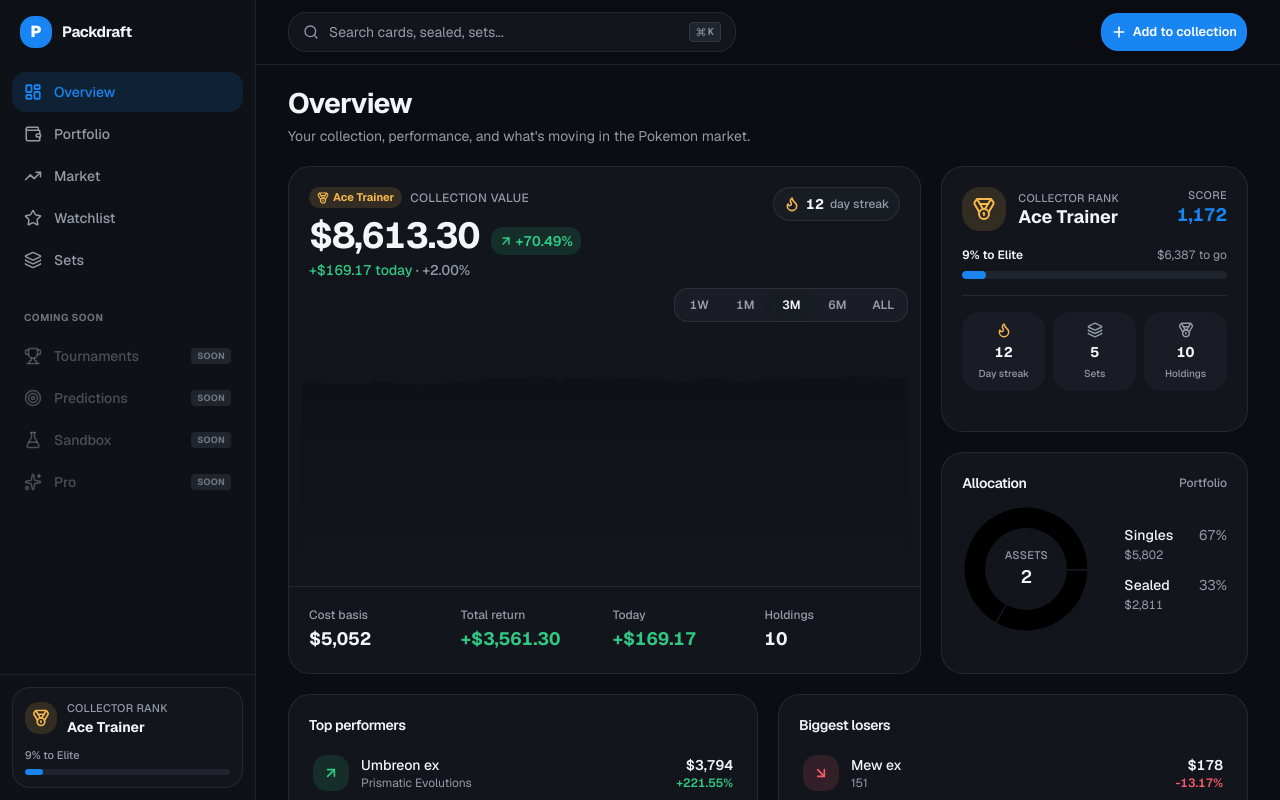
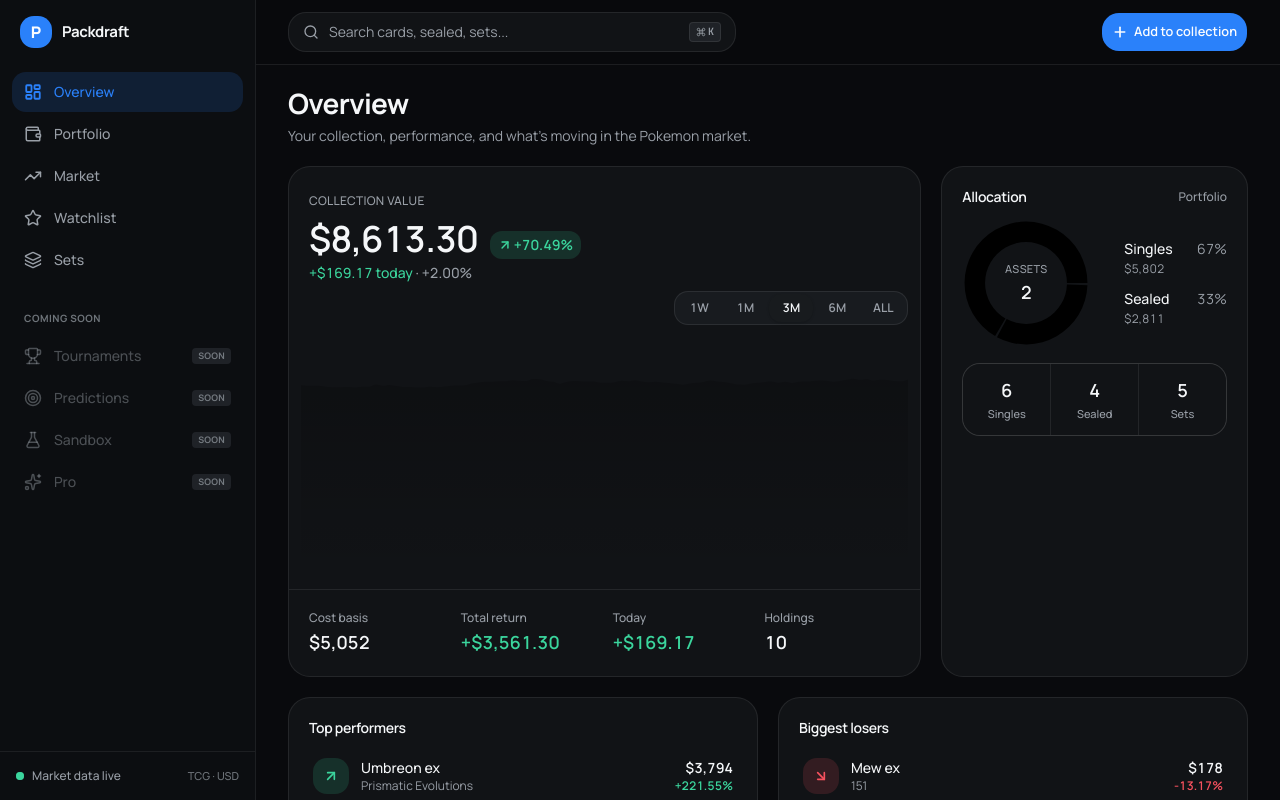
Before and after one commit to Breinzy/packdraft-frontend-06, a Next.js app: page / in a window 1280 px wide. Shown: the top 800 px of the page. Built offline with nearby package versions, Linux system fonts and the light colour scheme.

Commit message:
feat: update font families and adjust color palette for refined aesthetics

```diff
--- a/app/globals.css
+++ b/app/globals.css
@@ -5,8 +5,8 @@
 @custom-variant dark (&:is(.dark *));
 
 @theme inline {
-  --font-sans: var(--font-geist-sans), ui-sans-serif, system-ui, sans-serif;
-  --font-mono: var(--font-geist-mono), ui-monospace, monospace;
+  --font-sans: var(--font-sans-family), ui-sans-serif, system-ui, sans-serif;
+  --font-mono: var(--font-mono-family), ui-monospace, monospace;
 
   --color-background: var(--background);
   --color-foreground: var(--foreground);
@@ -57,55 +57,58 @@
   color-scheme: dark;
   --radius: 0.875rem;
 
-  --background: oklch(0.16 0.012 264);
-  --foreground: oklch(0.97 0.004 264);
+  /* Deep graphite base — low neutral chroma for a refined, non-"blue-gray SaaS" feel */
+  --background: oklch(0.145 0.006 258);
+  --foreground: oklch(0.975 0.004 258);
 
-  --card: oklch(0.196 0.014 264);
-  --card-foreground: oklch(0.97 0.004 264);
-  --card-elevated: oklch(0.225 0.016 264);
+  --card: oklch(0.184 0.007 258);
+  --card-foreground: oklch(0.975 0.004 258);
+  --card-elevated: oklch(0.219 0.008 258);
 
-  --popover: oklch(0.21 0.015 264);
-  --popover-foreground: oklch(0.97 0.004 264);
+  --popover: oklch(0.2 0.008 258);
+  --popover-foreground: oklch(0.975 0.004 258);
 
-  --primary: oklch(0.62 0.187 254);
-  --primary-foreground: oklch(0.99 0.005 264);
-  --primary-muted: oklch(0.62 0.187 254 / 0.14);
+  /* Cleaner cobalt-azure primary (less violet than before) */
+  --primary: oklch(0.62 0.198 258);
+  --primary-foreground: oklch(0.99 0.005 258);
+  --primary-muted: oklch(0.62 0.198 258 / 0.15);
 
-  --secondary: oklch(0.26 0.016 264);
-  --secondary-foreground: oklch(0.96 0.004 264);
+  --secondary: oklch(0.252 0.009 258);
+  --secondary-foreground: oklch(0.965 0.004 258);
 
-  --muted: oklch(0.24 0.014 264);
-  --muted-foreground: oklch(0.685 0.02 264);
+  --muted: oklch(0.232 0.008 258);
+  --muted-foreground: oklch(0.7 0.014 258);
 
-  --accent: oklch(0.28 0.02 264);
-  --accent-foreground: oklch(0.97 0.004 264);
+  --accent: oklch(0.275 0.011 258);
+  --accent-foreground: oklch(0.975 0.004 258);
 
-  --destructive: oklch(0.62 0.21 20);
+  --destructive: oklch(0.63 0.21 22);
 
-  --positive: oklch(0.74 0.16 158);
-  --positive-foreground: oklch(0.16 0.012 264);
-  --positive-muted: oklch(0.74 0.16 158 / 0.14);
+  /* Refined jewel tones for gains / losses */
+  --positive: oklch(0.78 0.15 164);
+  --positive-foreground: oklch(0.145 0.006 258);
+  --positive-muted: oklch(0.78 0.15 164 / 0.15);
 
-  --negative: oklch(0.68 0.19 18);
-  --negative-foreground: oklch(0.99 0.005 264);
-  --negative-muted: oklch(0.68 0.19 18 / 0.14);
+  --negative: oklch(0.665 0.2 20);
+  --negative-foreground: oklch(0.99 0.005 258);
+  --negative-muted: oklch(0.665 0.2 20 / 0.15);
 
-  --warning: oklch(0.82 0.14 78);
-  --warning-muted: oklch(0.82 0.14 78 / 0.14);
+  --warning: oklch(0.84 0.13 84);
+  --warning-muted: oklch(0.84 0.13 84 / 0.15);
 
   --border: oklch(1 0 0 / 8%);
-  --border-strong: oklch(1 0 0 / 14%);
+  --border-strong: oklch(1 0 0 / 15%);
   --input: oklch(1 0 0 / 10%);
-  --ring: oklch(0.62 0.187 254);
+  --ring: oklch(0.62 0.198 258);
 
-  --chart-1: oklch(0.62 0.187 254);
-  --chart-2: oklch(0.74 0.16 158);
-  --chart-3: oklch(0.82 0.14 78);
-  --chart-4: oklch(0.7 0.15 300);
-  --chart-5: oklch(0.68 0.19 18);
+  --chart-1: oklch(0.62 0.198 258);
+  --chart-2: oklch(0.78 0.15 164);
+  --chart-3: oklch(0.84 0.13 84);
+  --chart-4: oklch(0.72 0.15 300);
+  --chart-5: oklch(0.665 0.2 20);
 
-  --sidebar: oklch(0.175 0.013 264);
-  --sidebar-foreground: oklch(0.97 0.004 264);
+  --sidebar: oklch(0.162 0.007 258);
+  --sidebar-foreground: oklch(0.975 0.004 258);
   --sidebar-border: oklch(1 0 0 / 7%);
 }
 
@@ -115,8 +118,8 @@
   }
   body {
     @apply bg-background text-foreground;
-    font-feature-settings: 'cv11', 'ss01';
     -webkit-font-smoothing: antialiased;
+    text-rendering: optimizeLegibility;
   }
   /* Financial figures should always be tabular */
   .tabular {
--- a/app/layout.tsx
+++ b/app/layout.tsx
@@ -1,17 +1,19 @@
 import { Analytics } from '@vercel/analytics/next'
 import type { Metadata, Viewport } from 'next'
-import { Geist, Geist_Mono } from 'next/font/google'
+import { Manrope, JetBrains_Mono } from 'next/font/google'
 import { Providers } from '@/components/providers'
 import './globals.css'
 
-const geistSans = Geist({
+const manrope = Manrope({
   subsets: ['latin'],
-  variable: '--font-geist-sans',
+  variable: '--font-sans-family',
+  weight: ['400', '500', '600', '700', '800'],
 })
 
-const geistMono = Geist_Mono({
+const jetbrainsMono = JetBrains_Mono({
   subsets: ['latin'],
-  variable: '--font-geist-mono',
+  variable: '--font-mono-family',
+  weight: ['400', '500', '600'],
 })
 
 export const metadata: Metadata = {
@@ -31,7 +33,7 @@ export const viewport: Viewport = {
   initialScale: 1,
   maximumScale: 1,
   userScalable: false,
-  themeColor: '#0b0d12',
+  themeColor: '#0a0b0f',
   colorScheme: 'dark',
 }
 
@@ -41,7 +43,7 @@ export default function RootLayout({
   children: React.ReactNode
 }>) {
   return (
-    <html lang="en" className={`dark bg-background ${geistSans.variable} ${geistMono.variable}`}>
+    <html lang="en" className={`dark bg-background ${manrope.variable} ${jetbrainsMono.variable}`}>
       <body className="min-h-dvh bg-background font-sans text-foreground antialiased">
         <Providers>{children}</Providers>
         {process.env.NODE_ENV === 'production' && <Analytics />}
--- a/components/app-shell.tsx
+++ b/components/app-shell.tsx
@@ -15,12 +15,9 @@ import {
   Search,
   Plus,
   Command,
-  Medal,
 } from 'lucide-react'
 import { Button } from '@/components/ui/button'
 import { useUI } from '@/lib/ui'
-import { usePortfolio } from '@/lib/store'
-import { getTier } from '@/lib/gamify'
 import { cn } from '@/lib/utils'
 
 const PRIMARY_NAV = [
@@ -64,8 +61,6 @@ function isActive(pathname: string, href: string) {
 
 function Sidebar() {
   const pathname = usePathname()
-  const { totals } = usePortfolio()
-  const tier = getTier(totals.value)
   return (
     <aside className="fixed inset-y-0 left-0 z-30 hidden w-64 flex-col border-r border-sidebar-border bg-sidebar lg:flex">
       <div className="flex h-16 items-center px-5">
@@ -115,34 +110,17 @@ function Sidebar() {
         </ul>
       </nav>
 
-      <div className="border-t border-sidebar-border p-3">
-        <Link
-          href="/"
-          className="block rounded-xl border border-border bg-card p-3 transition-colors hover:border-border-strong"
-        >
-          <div className="flex items-center gap-2.5">
-            <span className="flex size-8 items-center justify-center rounded-lg bg-warning-muted text-warning">
-              <Medal className="size-[18px]" strokeWidth={2.2} />
+      <div className="border-t border-sidebar-border p-4">
+        <div className="flex items-center justify-between">
+          <div className="flex items-center gap-2">
+            <span className="relative flex size-2">
+              <span className="absolute inline-flex size-full animate-ping rounded-full bg-positive opacity-60" />
+              <span className="relative inline-flex size-2 rounded-full bg-positive" />
             </span>
-            <div className="min-w-0">
-              <div className="text-[11px] font-medium uppercase tracking-wide text-muted-foreground">
-                Collector rank
-              </div>
-              <div className="truncate text-sm font-bold text-foreground">{tier.current.name}</div>
-            </div>
+            <span className="text-xs font-medium text-muted-foreground">Market data live</span>
           </div>
-          <div className="mt-2.5 flex items-center justify-between text-[11px] font-medium">
-            <span className="text-muted-foreground">
-              {tier.next ? `${Math.round(tier.progress * 100)}% to ${tier.next.name}` : 'Max tier reached'}
-            </span>
-          </div>
-          <div className="mt-1.5 h-1.5 overflow-hidden rounded-full bg-secondary">
-            <div
-              className="h-full rounded-full bg-primary transition-[width] duration-500"
-              style={{ width: `${Math.max(6, tier.progress * 100)}%` }}
-            />
-          </div>
-        </Link>
+          <span className="tabular text-[11px] font-medium text-muted-foreground/70">TCG · USD</span>
+        </div>
       </div>
     </aside>
   )
--- a/components/overview.tsx
+++ b/components/overview.tsx
@@ -2,14 +2,13 @@
 
 import Link from 'next/link'
 import { useMemo } from 'react'
-import { ArrowUpRight, ArrowDownRight, Flame, Medal, Layers as LayersIcon } from 'lucide-react'
+import { ArrowUpRight, ArrowDownRight } from 'lucide-react'
 import { usePortfolio, portfolioValueSeries } from '@/lib/store'
 import { assets } from '@/lib/data'
 import { PriceChart, AllocationDonut } from '@/components/charts'
 import { AssetToken, ChangeBadge, Panel, SectionHead } from '@/components/primitives'
 import { AssetRow } from '@/components/asset-views'
 import { formatUSD, formatSignedUSD, formatPct, formatDateShort, trendClass } from '@/lib/format'
-import { getTier, collectorScore, dayStreak } from '@/lib/gamify'
 import { cn } from '@/lib/utils'
 
 export function Overview() {
@@ -21,14 +20,11 @@ export function Overview() {
     () => new Set(positionViews.map((v) => v.asset.setName)).size,
     [positionViews],
   )
-  const tier = getTier(totals.value)
-  const streak = dayStreak(positionViews.length)
-  const score = collectorScore({
-    value: totals.value,
-    positions: positionViews.length,
-    setsTracked,
-    streak,
-  })
+  const singlesCount = useMemo(
+    () => positionViews.filter((v) => v.asset.type === 'card').length,
+    [positionViews],
+  )
+  const sealedCount = positionViews.length - singlesCount
 
   const topPerformers = useMemo(
     () => [...positionViews].sort((a, b) => b.returnPct - a.returnPct).slice(0, 3),
@@ -72,14 +68,11 @@ export function Overview() {
         <Panel className="lg:col-span-2" padded={false}>
           <div className="flex flex-wrap items-start justify-between gap-4 p-4 pb-0 sm:p-5 sm:pb-0">
             <div>
-              <div className="flex items-center gap-2">
-                <TierChip name={tier.current.name} />
-                <span className="text-xs font-medium uppercase tracking-wide text-muted-foreground">
-                  Collection value
-                </span>
-              </div>
+              <span className="text-xs font-medium uppercase tracking-wide text-muted-foreground">
+                Collection value
+              </span>
               <div className="mt-2 flex items-baseline gap-3">
-                <span className="tabular text-3xl font-bold tracking-tight text-foreground sm:text-4xl">
+                <span className="tabular text-3xl font-semibold tracking-tight text-foreground sm:text-4xl">
                   {formatUSD(totals.value, { cents: true })}
                 </span>
                 <ChangeBadge value={totals.totalReturnPct} size="md" />
@@ -89,7 +82,6 @@ export function Overview() {
                 <span className="text-muted-foreground"> · {formatPct(totals.todayMovePct)}</span>
               </p>
             </div>
-            <StreakPill days={streak} />
           </div>
           <PriceChart history={series} className="px-2 pb-2 pt-2 sm:px-3" height={240} defaultRange="3M" />
           <div className="grid grid-cols-2 gap-4 border-t border-border p-4 sm:grid-cols-4 sm:p-5">
@@ -108,16 +100,8 @@ export function Overview() {
           </div>
         </Panel>
 
-        {/* Collector status + allocation */}
+        {/* Allocation + composition */}
         <div className="grid gap-5">
-          <CollectorStatus
-            tier={tier}
-            score={score}
-            streak={streak}
-            setsTracked={setsTracked}
-            holdings={positionViews.length}
-          />
-
           <Panel>
             <SectionHead title="Allocation" action="Portfolio" href="/portfolio" />
             <div className="flex items-center gap-4">
@@ -136,6 +120,11 @@ export function Overview() {
                   value={totals.sealedValue}
                 />
               </div>
+            </div>
+            <div className="mt-4 grid grid-cols-3 gap-px overflow-hidden rounded-xl border border-border bg-border">
+              <CompCell label="Singles" value={String(singlesCount)} />
+              <CompCell label="Sealed" value={String(sealedCount)} />
+              <CompCell label="Sets" value={String(setsTracked)} />
             </div>
           </Panel>
         </div>
@@ -212,111 +201,20 @@ export function Overview() {
   )
 }
 
-function TierChip({ name }: { name: string }) {
-  return (
-    <span className="inline-flex items-center gap-1 rounded-full bg-warning-muted px-2 py-0.5 text-[11px] font-bold text-warning">
-      <Medal className="size-3" strokeWidth={2.4} />
-      {name}
-    </span>
-  )
-}
-
-function StreakPill({ days }: { days: number }) {
-  return (
-    <span className="inline-flex items-center gap-1.5 rounded-xl border border-border bg-card-elevated px-2.5 py-1.5">
-      <Flame className="size-4 text-warning" strokeWidth={2.4} />
-      <span className="tabular text-sm font-bold text-foreground">{days}</span>
-      <span className="text-xs font-medium text-muted-foreground">day streak</span>
-    </span>
-  )
-}
-
 function HeroStat({ label, value, valueClass }: { label: string; value: string; valueClass?: string }) {
   return (
     <div>
       <p className="text-xs font-medium text-muted-foreground">{label}</p>
-      <p className={cn('tabular mt-0.5 text-lg font-bold text-foreground', valueClass)}>{value}</p>
+      <p className={cn('tabular mt-0.5 text-lg font-semibold text-foreground', valueClass)}>{value}</p>
     </div>
   )
 }
 
-function CollectorStatus({
-  tier,
-  score,
-  streak,
-  setsTracked,
-  holdings,
-}: {
-  tier: ReturnType<typeof getTier>
-  score: number
-  streak: number
-  setsTracked: number
-  holdings: number
-}) {
+function CompCell({ label, value }: { label: string; value: string }) {
   return (
-    <Panel>
-      <div className="flex items-start justify-between">
-        <div className="flex items-center gap-3">
-          <span className="flex size-11 items-center justify-center rounded-xl bg-warning-muted text-warning">
-            <Medal className="size-6" strokeWidth={2} />
-          </span>
-          <div>
-            <p className="text-[11px] font-medium uppercase tracking-wide text-muted-foreground">
-              Collector rank
-            </p>
-            <p className="text-lg font-bold leading-tight text-foreground">{tier.current.name}</p>
-          </div>
-        </div>
-        <div className="text-right">
-          <p className="text-[11px] font-medium uppercase tracking-wide text-muted-foreground">Score</p>
-          <p className="tabular text-lg font-bold leading-tight text-primary">{score.toLocaleString()}</p>
-        </div>
-      </div>
-
-      {tier.next ? (
-        <div className="mt-4">
-          <div className="flex items-center justify-between text-xs">
-            <span className="font-semibold text-foreground">
-              {Math.round(tier.progress * 100)}% to {tier.next.name}
-            </span>
-            <span className="tabular text-muted-foreground">{formatUSD(tier.toNext)} to go</span>
-          </div>
-          <div className="mt-2 h-2 overflow-hidden rounded-full bg-secondary">
-            <div
-              className="h-full rounded-full bg-primary transition-[width] duration-500"
-              style={{ width: `${Math.max(4, tier.progress * 100)}%` }}
-            />
-          </div>
-        </div>
-      ) : (
-        <p className="mt-4 text-xs font-semibold text-primary">Top tier reached — Master collector</p>
-      )}
-
-      <div className="mt-4 grid grid-cols-3 gap-2 border-t border-border pt-4">
-        <MiniStat icon={Flame} label="Day streak" value={String(streak)} accent />
-        <MiniStat icon={LayersIcon} label="Sets" value={String(setsTracked)} />
-        <MiniStat icon={Medal} label="Holdings" value={String(holdings)} />
-      </div>
-    </Panel>
-  )
-}
-
-function MiniStat({
-  icon: Icon,
-  label,
-  value,
-  accent,
-}: {
-  icon: typeof Flame
-  label: string
-  value: string
-  accent?: boolean
-}) {
-  return (
-    <div className="flex flex-col items-center gap-1 rounded-xl bg-secondary/50 py-2.5">
-      <Icon className={cn('size-4', accent ? 'text-warning' : 'text-muted-foreground')} strokeWidth={2.2} />
-      <span className="tabular text-sm font-bold text-foreground">{value}</span>
-      <span className="text-[10px] font-medium text-muted-foreground">{label}</span>
+    <div className="flex flex-col items-center gap-0.5 bg-card py-3">
+      <span className="tabular text-lg font-semibold text-foreground">{value}</span>
+      <span className="text-[11px] font-medium text-muted-foreground">{label}</span>
     </div>
   )
 }
--- a/lib/gamify.ts
+++ /dev/null
@@ -1,52 +0,0 @@
-// Lightweight collector-progression system. Turns portfolio activity into a
-// tiered "collector rank" so the product feels like a game you level up in,
-// not a spreadsheet. Tiers are themed after TCG player progression.
-
-export interface Tier {
-  name: string
-  min: number
-}
-
-export const TIERS: Tier[] = [
-  { name: 'Rookie', min: 0 },
-  { name: 'Collector', min: 2500 },
-  { name: 'Trainer', min: 5000 },
-  { name: 'Ace Trainer', min: 8000 },
-  { name: 'Elite', min: 15000 },
-  { name: 'Champion', min: 30000 },
-  { name: 'Master', min: 60000 },
-]
-
-export interface TierProgress {
-  current: Tier
-  next: Tier | null
-  index: number
-  /** 0..1 progress through the current band toward the next tier */
-  progress: number
-  /** dollars still needed to reach the next tier */
-  toNext: number
-}
-
-export function getTier(value: number): TierProgress {
-  let index = 0
-  for (let i = 0; i < TIERS.length; i++) {
-    if (value >= TIERS[i].min) index = i
-  }
-  const current = TIERS[index]
-  const next = TIERS[index + 1] ?? null
-  const progress = next ? Math.min(1, Math.max(0, (value - current.min) / (next.min - current.min))) : 1
-  return { current, next, index, progress, toNext: next ? Math.max(0, next.min - value) : 0 }
-}
-
-/**
- * A single composite "collector score" combining portfolio scale, breadth of
- * the collection, and engagement streak. Deterministic so SSR/CSR agree.
- */
-export function collectorScore(input: { value: number; positions: number; setsTracked: number; streak: number }) {
-  return Math.round(input.value / 50 + input.positions * 40 + input.setsTracked * 60 + input.streak * 25)
-}
-
-/** Deterministic daily engagement streak (mock, stable across renders). */
-export function dayStreak(seed: number) {
-  return 8 + (seed * 7) % 22
-}
```
